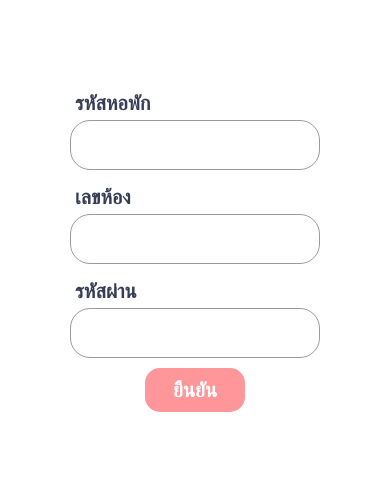
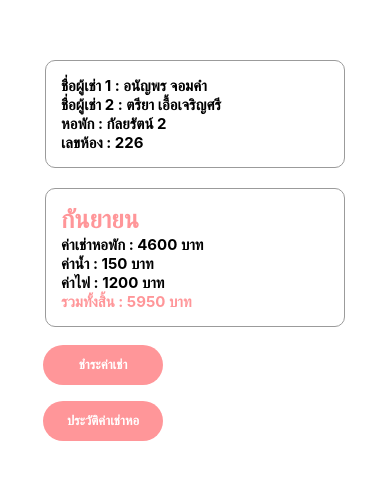
Before and after one commit to nickanyp/Dormitory-Rent, a React Native app in the folder DormitoryRentProject/: screen / in a window 390 px wide. Shown: the part 173-652 px from the top of the page. Built offline with nearby package versions, Linux system fonts and the light colour scheme.

Commit message:
MyRoomPage

```diff
--- a/DormitoryRentProject/App.js
+++ b/DormitoryRentProject/App.js
@@ -2,13 +2,15 @@ import { StyleSheet, Text, TouchableOpacity, View } from 'react-native';
 import FirstPage from './MainScreen/FirstPage';
 import ChoosePage from './MainScreen/ChoosePage';
 import LoginRenter from './Renter/LoginRenter';
+import MyRoomPage from './Screen/Renter/MyRoomPage';
 
 export default function App() {
   return (
     <View style={styles.container}>
       {/* <FirstPage text='DÖrmitory Rent'></FirstPage> */}
       {/* <ChoosePage></ChoosePage> */}
-      <LoginRenter></LoginRenter>
+      {/* <LoginRenter></LoginRenter> */}
+      <MyRoomPage></MyRoomPage>
     </View>
   );
 }
--- /dev/null
+++ b/DormitoryRentProject/Screen/Renter/MyRoomPage.js
@@ -0,0 +1,75 @@
+import { View, Text, TouchableOpacity, StyleSheet } from "react-native";
+
+const MyRoomPage = () => {
+  return (
+    <View>
+      <View>
+        <View style={styles.box}>
+          <Text style={styles.text}>ชื่อผู้เช่า 1 : อนัญพร จอมคำ</Text>
+          <Text style={styles.text}>ชื่อผู้เช่า 2 : ตรียา เอื้อเจริญศรี</Text>
+          <Text></Text>
+          <Text style={styles.text}>หอพัก : กัลยรัตน์ 2</Text>
+          <Text style={styles.text}>เลขห้อง : 226</Text>
+        </View>
+        <View style={styles.box}>
+          <Text style={{ fontWeight: "bold", fontSize: 25, color: "#FF9699" }}>
+            กันยายน
+          </Text>
+          <Text></Text>
+          <Text style={styles.text}>ค่าเช่าหอพัก : 4600 บาท</Text>
+          <Text style={styles.text}>ค่าน้ำ : 150 บาท</Text>
+          <Text style={styles.text}>ค่าไฟ : 1200 บาท</Text>
+          <Text></Text>
+          <Text style={[styles.text, { color: "#FF9699" }]}>
+            รวมทั้งสิ้น : 5950 บาท
+          </Text>
+        </View>
+      </View>
+
+      <View>
+        <TouchableOpacity style={styles.btn}>
+          <Text style={[styles.textBtn, { color: "white", textAlign: "center" }]}>
+            ชำระค่าเช่า
+          </Text>
+        </TouchableOpacity>
+        <TouchableOpacity style={styles.btn}>
+          <Text style={[styles.textBtn, { color: "white", textAlign: "center" }]}>
+            ประวัติค่าเช่าหอ
+          </Text>
+        </TouchableOpacity>
+      </View>
+    </View>
+  );
+};
+
+const styles = StyleSheet.create({
+  box: {
+    width: 300,
+    borderWidth: 1.5,
+    borderRadius: 10,
+    borderColor: "#9B9B9B",
+    padding: 15,
+    margin: 10,
+  },
+  text: {
+    fontWeight: "bold",
+    fontSize: 15,
+  },
+  btnContainer: {
+    backgroundColor: "red",
+  },
+  btn: {
+    width: 120,
+    height: 40,
+    borderRadius: 40,
+    backgroundColor: "#FF9699",
+    justifyContent: "center",
+    margin: 8,
+  },
+  textBtn: {
+    fontWeight: "bold",
+    fontSize: 13,
+  },
+});
+
+export default MyRoomPage;
```
Also changed, not shown: DormitoryRentProject/Screen/Renter/LoginRenter.js (renamed from DormitoryRentProject/Renter/LoginRenter.js), 1 other file (tests, documents, lock files or other folders).
